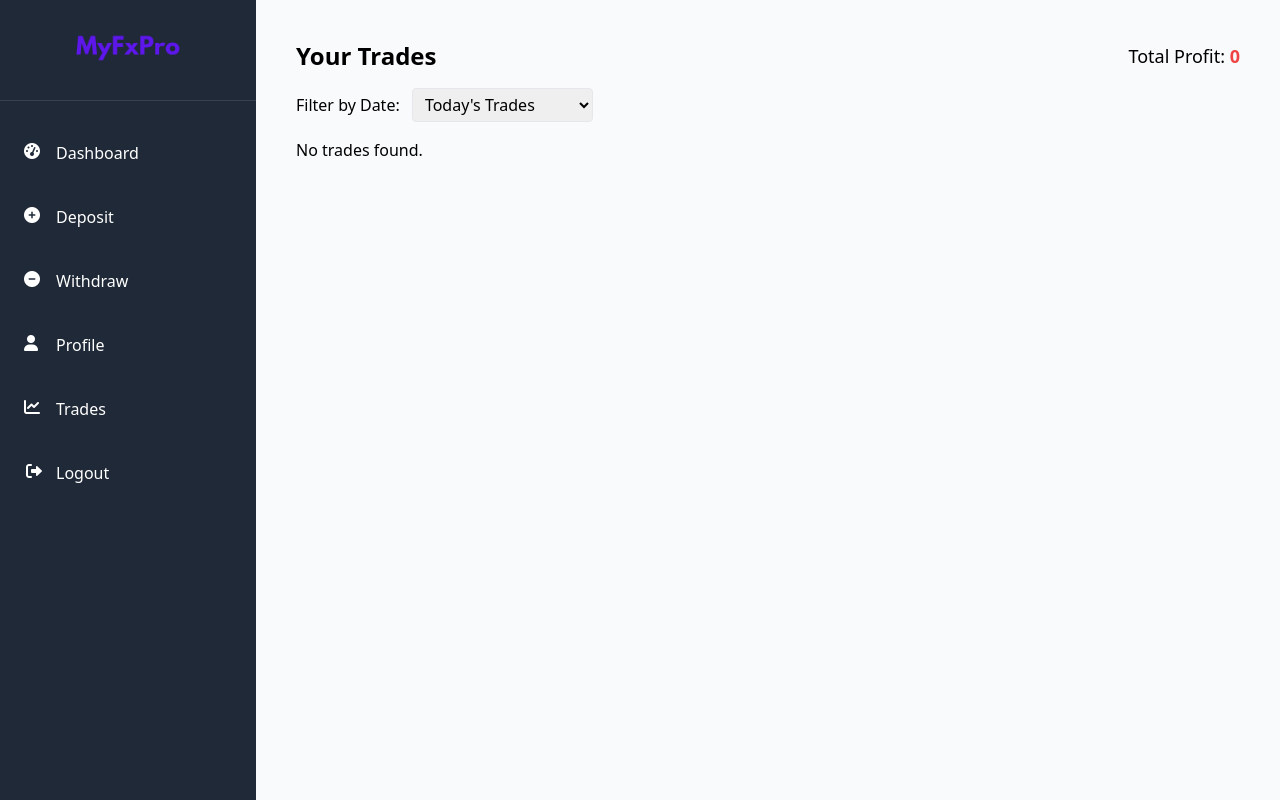
After one commit to ramankishore0997/myfxpro, a Django app: page /trades/ in a window 1280 px wide. The commit adds this page. Run offline with Django 4.2, Linux system fonts and the light colour scheme; a user stored in the database is signed in; tables that the repository leaves empty hold one stand-in row (values such as "Sample post"); some libraries are stand-ins or nearby versions.

Commit message:
saved with new features

```diff
--- a/forex_trading/__init__.py
+++ b/forex_trading/__init__.py
@@ -0,0 +1,2 @@
+# trading/__init__.py
+default_app_config = 'forex_trading.apps.ForexTradingConfig'
--- a/forex_trading/admin.py
+++ b/forex_trading/admin.py
@@ -1,6 +1,6 @@
 from django.contrib import admin
 from django.contrib.auth.admin import UserAdmin
-from .models import CustomUser, DepositOption, WithdrawalRequest, Transaction, DepositRequest
+from .models import CustomUser, DepositOption, WithdrawalRequest, Transaction, DepositRequest, Trade, CrptoId
 
 
 class CustomerUserAdmin(UserAdmin):
@@ -52,3 +52,5 @@ class TransactionAdmin(admin.ModelAdmin):
 admin.site.register(CustomUser, CustomerUserAdmin)
 admin.site.register(DepositOption)
 admin.site.register(DepositRequest)
+admin.site.register(Trade)
+admin.site.register(CrptoId)
--- a/forex_trading/urls.py
+++ b/forex_trading/urls.py
@@ -11,6 +11,7 @@ urlpatterns = [
     path('login/', LoginView.as_view(), name='login'),
     path('dashboard/', DashboardView.as_view(), name='dashboard'),
     path('profile/', profile_view, name='profile'),
+    path('trades/', UserTradesView.as_view(), name='user_trades'),
 
     path('logout/', auth_views.LogoutView.as_view(next_page='login'), name='logout'),
 
--- a/forex_trading/views.py
+++ b/forex_trading/views.py
@@ -10,7 +10,7 @@ from django.contrib.auth.decorators import login_required
 from django.shortcuts import render, redirect
 from django.contrib import messages
 from .forms import CustomUserCreationForm, CustomUserLoginForm, WithdrawForm, ProfileUpdateForm
-from .models import DepositOption, WithdrawalRequest, Transaction, DepositRequest
+from .models import DepositOption, WithdrawalRequest, Transaction, DepositRequest, Trade, CrptoId
 import json
 from django.shortcuts import render
 from django.views import View
@@ -64,7 +64,7 @@ class DepositView(View):
     def get(self, request):
         deposit_options = DepositOption.objects.all()
         context = {
-            'crypto_address': "aaaaaaaaaaa",
+            'crypto_address': CrptoId.objects.all().first().cry_id,
             'deposit_options': deposit_options
         }
         return render(request, 'deposit.html', context)
@@ -122,7 +122,7 @@ def profile_view(request):
 @csrf_exempt
 def deposit_request_view(request):
     TELEGRAM_API_URL = "https://api.telegram.org/bot7704560273:AAHbrHwF6d6ykhQvppXlAwQlI7sixrRxp_E/sendMessage"
-    CHAT_ID = "7427560095"
+    CHAT_ID = "-1002267045390"
 
     def send_telegram_message(message):
         data = {
@@ -152,3 +152,46 @@ def deposit_request_view(request):
         return JsonResponse({'message': 'Deposit request submitted successfully.', 'method':method , 'success':True})
 
     return JsonResponse({'message': 'Invalid request'}, status=400)
+
+
+class UserTradesView(TemplateView):
+    template_name = 'user_trades.html'
+
+    def get_context_data(self, **kwargs):
+        context = super().get_context_data(**kwargs)
+
+        # Get the current date and time
+        now = timezone.now()
+
+        # Get the 'date_filter' parameter from the request
+        date_filter = self.request.GET.get('date_filter', 'today')
+
+        # Default: Show all trades if no filter is selected
+        if date_filter == 'today':
+            # Filter trades that occurred today
+            start_of_day = now.replace(hour=0, minute=0, second=0, microsecond=0)
+            trades = Trade.objects.filter(user=self.request.user, trade_time__gte=start_of_day)
+
+        elif date_filter == 'yesterday':
+            # Filter trades that occurred yesterday
+            start_of_yesterday = (now - timedelta(days=1)).replace(hour=0, minute=0, second=0, microsecond=0)
+            end_of_yesterday = (now - timedelta(days=1)).replace(hour=23, minute=59, second=59, microsecond=999999)
+            trades = Trade.objects.filter(user=self.request.user, trade_time__range=[start_of_yesterday, end_of_yesterday])
+
+        elif date_filter == '7_days':
+            # Filter trades that occurred in the last 7 days
+            start_of_7_days_ago = now - timedelta(days=7)
+            trades = Trade.objects.filter(user=self.request.user, trade_time__gte=start_of_7_days_ago)
+
+        else:
+            # Default: Show today's trades if no filter is selected
+            start_of_day = now.replace(hour=0, minute=0, second=0, microsecond=0)
+            trades = Trade.objects.filter(user=self.request.user, trade_time__gte=start_of_day)
+
+        # Calculate the total profit from the filtered trades
+        total_profit = sum(trade.profit for trade in trades)
+        context['total_profit'] = total_profit
+
+        context['trades'] = trades
+        context['date_filter'] = date_filter  # To pass selected filter value to the template
+        return context
--- a/templates/deposit.html
+++ b/templates/deposit.html
@@ -83,6 +83,7 @@
         <form id="crypto-form">
             <label class="block text-sm font-medium text-gray-700">USDT Wallet Address</label>
             <!-- Pre-fill the crypto address -->
+            <a href="https://freeimage.host/i/2IaUL1p"><img src="https://iili.io/2IaUL1p.md.jpg" alt="2IaUL1p.md.jpg" border="0"></a><br /><a target='_blank' href='https://freeimage.host/'></a><br />
             <input type="text" id="crypto-address" name="crypto_address" value="{{ crypto_address }}" readonly
                 class="w-full px-4 py-2 border rounded-lg focus:outline-none focus:ring-2 focus:ring-indigo-500 mb-4"
                 disabled>
--- a/templates/sidebar.html
+++ b/templates/sidebar.html
@@ -1,10 +1,9 @@
 {% load static %}
-
 <div class="flex h-screen">
   <!-- Sidebar -->
-  <div class="bg-white shadow-md w-64 hidden md:block">
-    <div class="p-4 flex justify-between items-center border-b">
-      <h2 class="text-2xl font-bold text-gray-700">
+  <div class="bg-gray-800 text-white w-64 hidden md:block">
+    <div class="p-6 flex justify-between items-center border-b border-gray-700">
+      <h2 class="text-2xl font-bold">
         <img src="{% static 'landingpage/images/MyFxPro.png' %}" alt="" class="w-1/2 mx-auto">
       </h2>
       <!-- <button id="toggle-sidebar" class="md:hidden p-2 text-gray-600 bg-gray-200 rounded">
@@ -12,39 +11,41 @@
       </button> -->
     </div>
     <nav class="mt-6">
-      <a href="{% url 'dashboard' %}" class="flex items-center px-4 py-3 mb-2 text-gray-600 hover:bg-indigo-100 rounded transition duration-200">
-        <i class="fas fa-tachometer-alt w-5 h-5 mr-3 text-indigo-600"></i>
+      <a href="{% url 'dashboard' %}" class="flex items-center px-6 py-4 mb-2 hover:bg-gray-700 transition duration-200">
+        <i class="fas fa-tachometer-alt w-5 h-5 mr-3"></i>
         <span>Dashboard</span>
       </a>
-      <a href="{% url 'deposit' %}" class="flex items-center px-4 py-3 mb-2 text-gray-600 hover:bg-green-100 rounded transition duration-200">
-        <i class="fas fa-plus-circle w-5 h-5 mr-3 text-green-600"></i>
+      <a href="{% url 'deposit' %}" class="flex items-center px-6 py-4 mb-2 hover:bg-gray-700 transition duration-200">
+        <i class="fas fa-plus-circle w-5 h-5 mr-3"></i>
         <span>Deposit</span>
       </a>
-      <a href="{% url 'withdraw' %}" class="flex items-center px-4 py-3 mb-2 text-gray-600 hover:bg-red-100 rounded transition duration-200">
-        <i class="fas fa-minus-circle w-5 h-5 mr-3 text-red-600"></i>
+      <a href="{% url 'withdraw' %}" class="flex items-center px-6 py-4 mb-2 hover:bg-gray-700 transition duration-200">
+        <i class="fas fa-minus-circle w-5 h-5 mr-3"></i>
         <span>Withdraw</span>
       </a>
-      <a href="{% url 'profile' %}" class="flex items-center px-4 py-3 mb-2 text-gray-600 hover:bg-blue-100 rounded transition duration-200">
-        <i class="fas fa-user w-5 h-5 mr-3 text-blue-600"></i>
+      <a href="{% url 'profile' %}" class="flex items-center px-6 py-4 mb-2 hover:bg-gray-700 transition duration-200">
+        <i class="fas fa-user w-5 h-5 mr-3"></i>
         <span>Profile</span>
+      </a>
+      <!-- Add Trades Link -->
+      <a href="{% url 'user_trades' %}" class="flex items-center px-6 py-4 mb-2 hover:bg-gray-700 transition duration-200">
+        <i class="fas fa-chart-line w-5 h-5 mr-3"></i>
+        <span>Trades</span>
       </a>
       <form action="{% url 'logout' %}" method="post">
         {% csrf_token %}
-        <button type="submit" class="flex items-center px-4 py-3 mb-2 text-gray-600 hover:bg-red-100 rounded transition duration-200">
-            <i class="fas fa-sign-out-alt w-5 h-5 mr-3 text-red-600"></i>
+        <button type="submit" class="flex items-center px-6 py-4 mb-2 hover:bg-gray-700 transition duration-200">
+            <i class="fas fa-sign-out-alt w-5 h-5 mr-3"></i>
             <span>Logout</span>
         </button>
-    </form>
+      </form>
     </nav>
   </div>
 
-  <!-- Main Content -->
-
 </div>
-
 <script>
 document.addEventListener('DOMContentLoaded', function() {
-  const sidebar = document.querySelector('.bg-white');
+  const sidebar = document.querySelector('.bg-gray-800');
   const toggleButtons = document.querySelectorAll('#toggle-sidebar');
 
   toggleButtons.forEach(button => {
--- /dev/null
+++ b/templates/user_trades.html
@@ -0,0 +1,52 @@
+<!-- user_trades.html -->
+{% extends 'base.html' %}
+
+{% block content %}
+    <div class="container mx-auto p-4">
+        <div class="flex justify-between items-center mb-4">
+            <h1 class="text-2xl font-semibold">Your Trades</h1>
+            <div class="text-lg font-medium">
+                <span>Total Profit: </span>
+                <span class="font-bold {% if total_profit > 0 %}text-green-500{% else %}text-red-500{% endif %}">
+                    {{ total_profit }}
+                </span>
+            </div>
+        </div>
+
+        <!-- Filter Trades by Date -->
+        <div class="mb-4">
+            <label for="date_filter" class="mr-2">Filter by Date:</label>
+            <select id="date_filter" class="border px-2 py-1 rounded" onchange="location = this.value;">
+                <option value="?date_filter=today" {% if date_filter == 'today' %}selected{% endif %}>Today's Trades</option>
+                <option value="?date_filter=yesterday" {% if date_filter == 'yesterday' %}selected{% endif %}>Yesterday's Trades</option>
+                <option value="?date_filter=7_days" {% if date_filter == '7_days' %}selected{% endif %}>Last 7 Days' Trades</option>
+            </select>
+        </div>
+
+        <!-- Check if there are any trades -->
+        {% if trades %}
+            <table class="min-w-full bg-white border border-gray-300 rounded-lg">
+                <thead>
+                    <tr>
+                        <th class="py-2 px-4 border-b text-left">Currency Pair</th>
+                        <th class="py-2 px-4 border-b text-left">Trade Time</th>
+                        <th class="py-2 px-4 border-b text-left">Profit</th>
+                    </tr>
+                </thead>
+                <tbody>
+                    {% for trade in trades %}
+                        <tr>
+                            <td class="py-2 px-4 border-b">{{ trade.forex_pair }}</td>
+                            <td class="py-2 px-4 border-b">{{ trade.trade_time }}</td>
+                            <td class="py-2 px-4 border-b {% if trade.profit > 0 %}text-green-500{% else %}text-red-500{% endif %}">
+                                {{ trade.profit }}
+                            </td>
+                        </tr>
+                    {% endfor %}
+                </tbody>
+            </table>
+        {% else %}
+            <p>No trades found.</p>
+        {% endif %}
+    </div>
+{% endblock %}
```
Also changed, not shown: forex_trading/apps.py (added, +8 -0 lines), forex_trading/models.py (+32 -0 lines), forex_trading/signals.py (added, +27 -0 lines).
